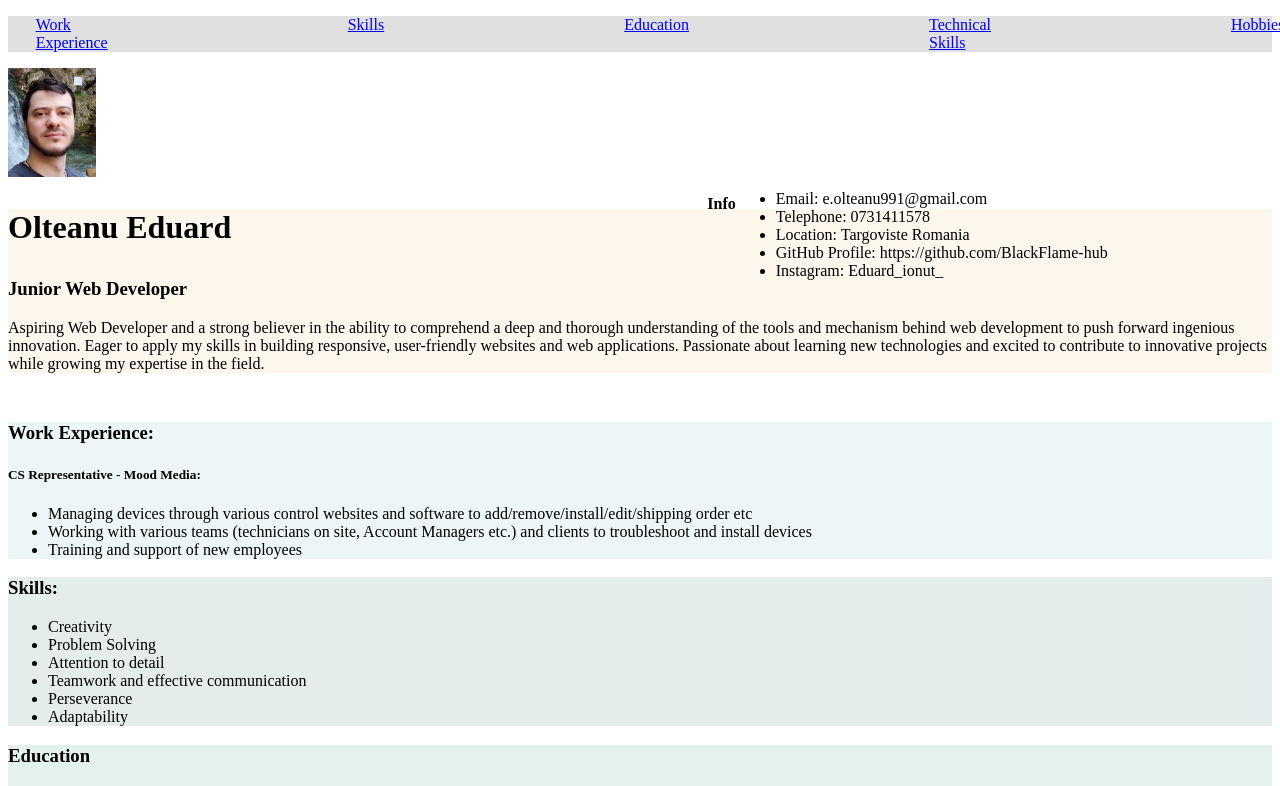
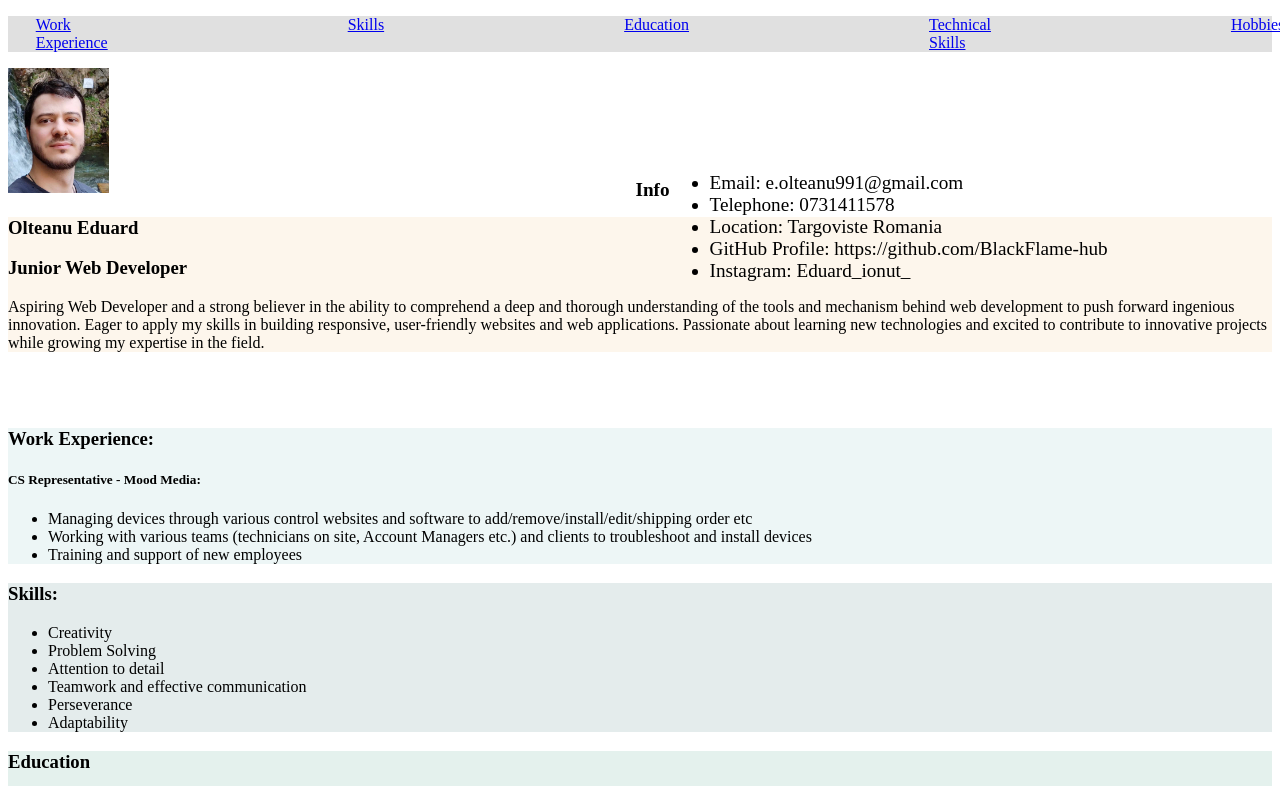
Before and after one commit to BlackFlame-hub/MyCV, a plain HTML site: page index.html in a window 1280 px wide. Shown: the top 786 px of the page. Drawn offline with Linux system fonts and the light colour scheme.

Commit message:
Additional changes

```diff
--- a/index.html
+++ b/index.html
@@ -1,10 +1,10 @@
 <!DOCTYPE html>
 <html lang="en">
   <head>
-    <meta charset="UTF-8">
-    <meta name="viewport" content="width=device-width, initial-scale=1.0">
+    <meta charset="UTF-8" />
+    <meta name="viewport" content="width=device-width, initial-scale=1.0" />
     <title>Curriculum VItae</title>
-    <link rel="icon" href="images/3135800.png" type="image/png">
+    <link rel="icon" href="images/3135800.png" type="image/png" />
 
     <style>
       header nav ul {
@@ -20,8 +20,9 @@
 
       aside img {
         display: flex;
-            max-width: 7%;
+        max-width: 8%;
         height: auto;
+        margin-bottom: 1.5em;
       }
 
       header article h1 {
@@ -31,9 +32,10 @@
       .Info {
         display: flex;
         justify-content: right;
-            align-items: left;
+        align-items: right;
         margin-top: -17%;
         padding-right: 13%;
+        font-size: 1.2rem;
       }
 
       .hero {
@@ -51,15 +53,13 @@
         justify-content: center;
         gap: 10em;
       }
-
     </style>
   </head>
 
-
   <body>
     <header>
-        <!-- Links to different section of the CV by id -->
-            <nav style="background-color: rgb(224, 224, 224);">
+      <!-- Links to different section of the CV by id START -->
+      <nav style="background-color: rgb(224, 224, 224)">
         <ul>
           <li><a href="#Work-experience">Work Experience</a></li>
           <li><a href="#Skills">Skills</a></li>
@@ -68,19 +68,27 @@
           <li><a href="#Hobbies">Hobbies</a></li>
         </ul>
       </nav>
-        <!-- Links to different section of the CV by id -->
+      <!-- Links to different section of the CV by id END -->
+    </header>
 
+    <main>
       <aside>
-                <img src="Images/ProfilePhoto.jpg" alt="Photo of Myself">
+        <img src="Images/ProfilePhoto.jpg" alt="Photo of Myself" />
       </aside>
 
-        <!-- Personal information and description -->
+      <!-- Personal information and description START -->
       <article>
-                <section style="background-color: rgba(253, 246, 236, 0.952);">
+        <section style="background-color: rgba(253, 246, 236, 0.952)">
           <h1>Olteanu Eduard</h1>
           <h3>Junior Web Developer</h3>
           <p>
-                    Aspiring Web Developer and a strong believer in the ability to comprehend a deep and thorough understanding of the tools and mechanism behind web development to push forward ingenious innovation. Eager to apply my skills in building responsive, user-friendly websites and web applications. Passionate about learning new technologies and excited to contribute to innovative projects while growing my expertise in the field.
+            Aspiring Web Developer and a strong believer in the ability to
+            comprehend a deep and thorough understanding of the tools and
+            mechanism behind web development to push forward ingenious
+            innovation. Eager to apply my skills in building responsive,
+            user-friendly websites and web applications. Passionate about
+            learning new technologies and excited to contribute to innovative
+            projects while growing my expertise in the field.
           </p>
         </section>
 
@@ -95,22 +103,27 @@
           </ul>
         </section>
       </article>
-        <!-- Personal information and description -->
-    </header>
+      <!-- Personal information and description END -->
 
-    <!-- Main info with essential information -->
+      <!-- Main info with essential information START -->
       <article class="hero">
-        <section style="background-color: rgba(222, 238, 238, 0.541);">
+        <section style="background-color: rgba(222, 238, 238, 0.541)">
           <h3 id="Work-experience">Work Experience:</h3>
           <h5>CS Representative - Mood Media:</h5>
           <ul>
-                <li>Managing devices through various control websites and software to add/remove/install/edit/shipping order etc</li>
-                <li>Working with various teams (technicians on site, Account Managers etc.) and clients to troubleshoot and install devices</li>
+            <li>
+              Managing devices through various control websites and software to
+              add/remove/install/edit/shipping order etc
+            </li>
+            <li>
+              Working with various teams (technicians on site, Account Managers
+              etc.) and clients to troubleshoot and install devices
+            </li>
             <li>Training and support of new employees</li>
           </ul>
         </section>
 
-        <section style="background-color: rgba(208, 223, 223, 0.582);">
+        <section style="background-color: rgba(208, 223, 223, 0.582)">
           <h3 id="Skills">Skills:</h3>
           <ul>
             <li>Creativity</li>
@@ -122,7 +135,7 @@
           </ul>
         </section>
 
-        <section style="background-color: rgba(205, 230, 222, 0.541);">
+        <section style="background-color: rgba(205, 230, 222, 0.541)">
           <h3 id="Education">Education</h3>
 
           <h5>Beet Root Academy Front End Development:</h5>
@@ -145,19 +158,21 @@
           </ul>
         </section>
 
-        <section style="background-color: rgba(241, 217, 221, 0.541);">
+        <section style="background-color: rgba(241, 217, 221, 0.541)">
           <h3 id="Technical-Skills">Technical Skills:</h3>
           <ul>
-                <li>Graphics – Adobe Creative Suite (Photoshop, Lightroom, Premiere)</li>
+            <li>
+              Graphics – Adobe Creative Suite (Photoshop, Lightroom, Premiere)
+            </li>
             <li>Autocad</li>
             <li>Platforms: Windows, Microsoft Office, VSCode</li>
           </ul>
         </section>
       </article>
-    <!-- Main info with essential information -->
+      <!-- Main info with essential information END -->
+    </main>
 
-
-    <footer style="background-color: rgba(229, 236, 204, 0.541);">
+    <footer style="background-color: rgba(229, 236, 204, 0.541)">
       <h3 id="Hobbies">Hobbies and Interests:</h3>
       <ul>
         <li>Photography</li>
@@ -167,6 +182,5 @@
         <li>Video Games</li>
       </ul>
     </footer>
-
   </body>
 </html>
```
Lines whose indentation alone changed are shown as unchanged.
